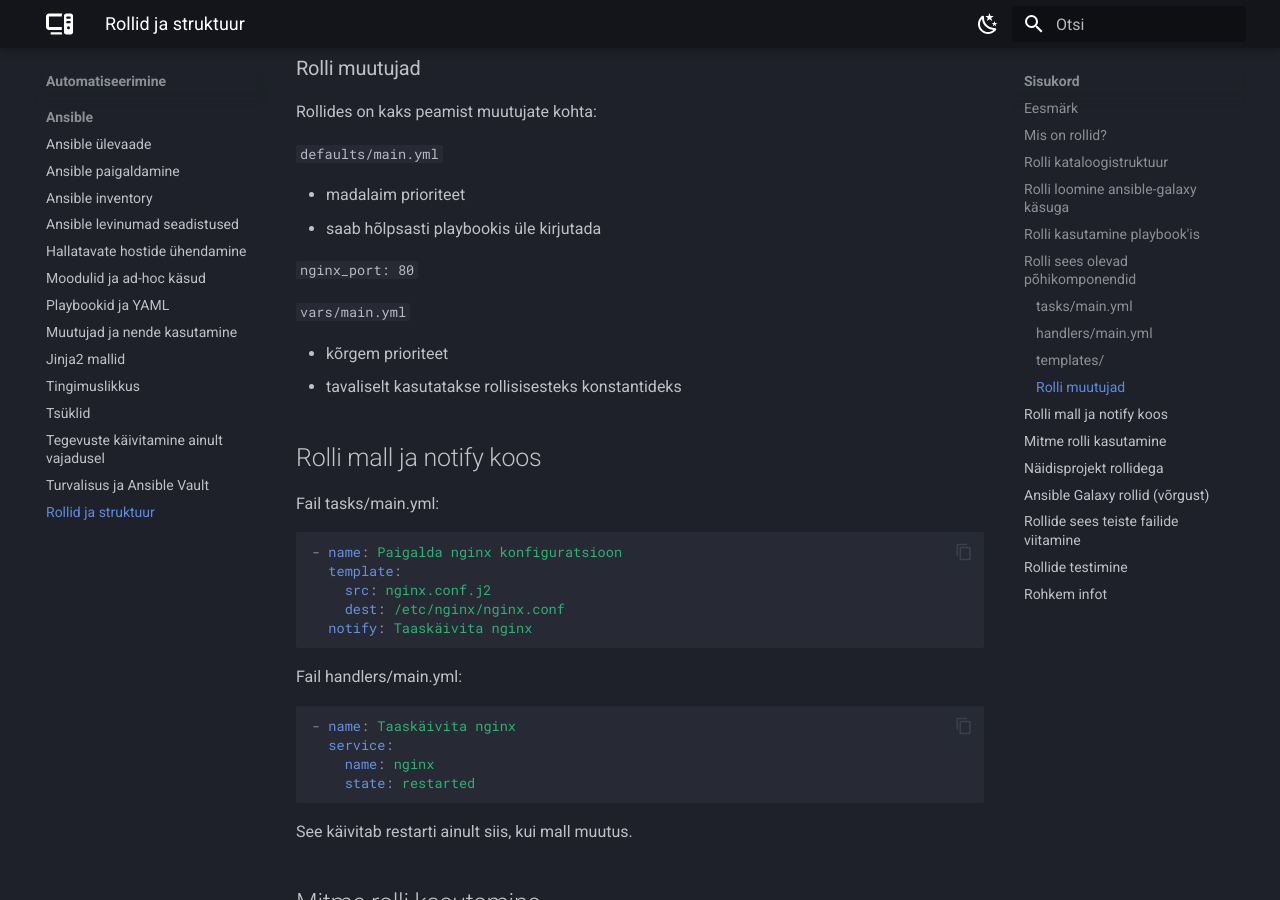
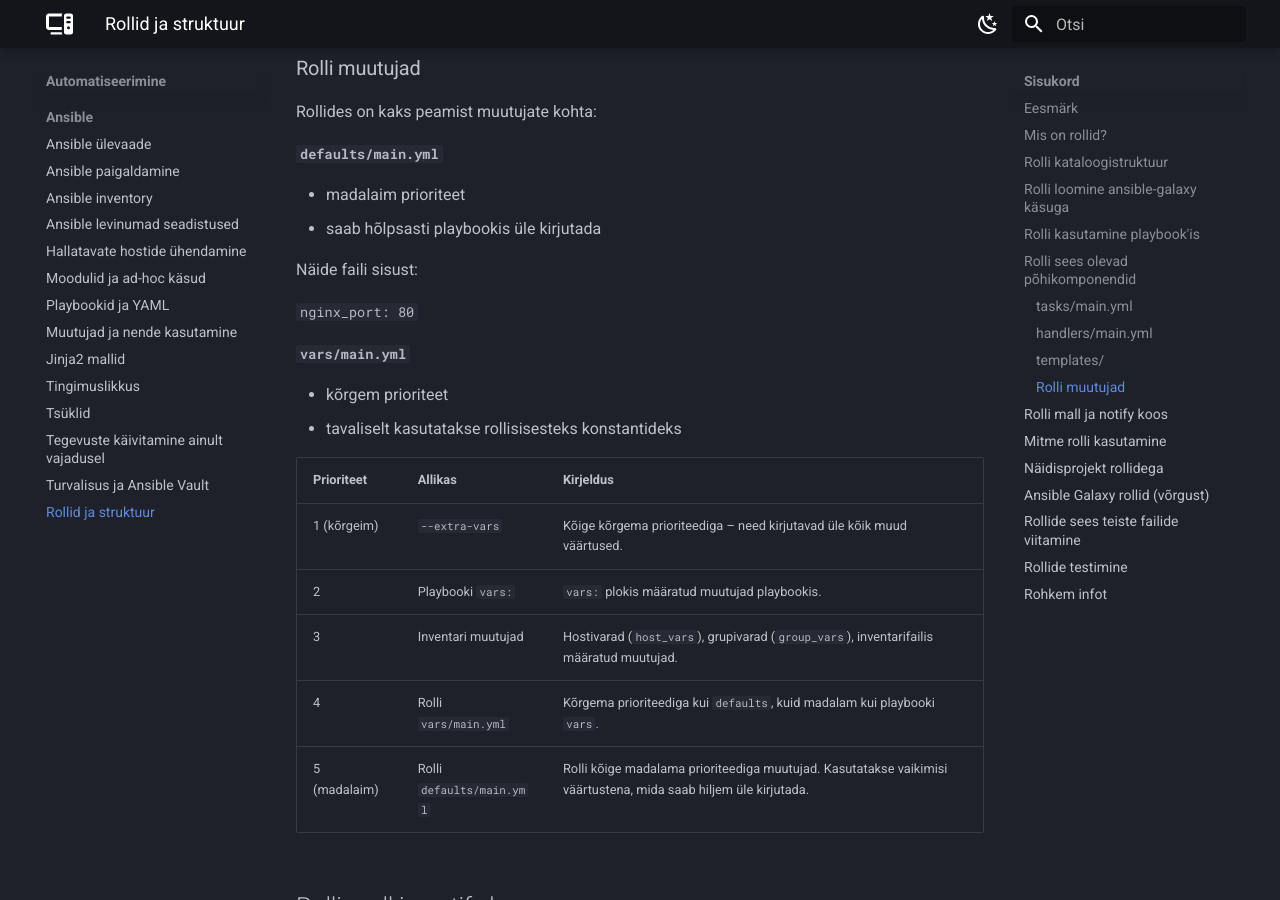
Before and after one commit to priitpaap/priitpaap.github.io, an MkDocs documentation site: the page built from docs/ansible/ansibleroles.md, in a window 1280 px wide and 900 px high, scrolled down 3612 px. Built offline with MkDocs 1.6.1 and Material for MkDocs 9.7.7, drawn with Linux system fonts in a browser that asks for light colours.

Commit message:
Update ansibleroles.md

````diff
--- a/docs/ansible/ansibleroles.md
+++ b/docs/ansible/ansibleroles.md
@@ -111,7 +111,7 @@ Ansible otsib rolli kataloogist `roles/nginx/`.
 
 ## Rolli sees olevad põhikomponendid
 
-### `tasks/main.yml`
+### **`tasks/main.yml`**
 
 Siia lähevad rolli põhitegevused. Näiteks:
 
@@ -129,7 +129,7 @@ Siia lähevad rolli põhitegevused. Näiteks:
     enabled: true
 ```
 
-### `handlers/main.yml`
+### **`handlers/main.yml`**
 
 Kui rollis on kasutusel *handlers*, siis pannakse need sellesse faili. Näiteks:
 
@@ -141,7 +141,7 @@ Kui rollis on kasutusel *handlers*, siis pannakse need sellesse faili. Näiteks:
     state: restarted
 ```
 
-### `templates/`
+### **`templates/`**
 
 Kui rollis kasutatakse malle, siis siia kasuta pannakse mallifailid (Jinja2 .j2). Näiteks:
 
@@ -152,18 +152,30 @@ Kui rollis kasutatakse malle, siis siia kasuta pannakse mallifailid (Jinja2 .j2)
 
 Rollides on kaks peamist muutujate kohta:
 
-`defaults/main.yml`
+**`defaults/main.yml`**
 
 - madalaim prioriteet
 - saab hõlpsasti playbookis üle kirjutada
 
+Näide faili sisust:
+
 `nginx_port: 80`
 
 
-`vars/main.yml`
+**`vars/main.yml`**
 
 - kõrgem prioriteet
 - tavaliselt kasutatakse rollisisesteks konstantideks
+
+| Prioriteet | Allikas                         | Kirjeldus |
+|------------|----------------------------------|-----------|
+| 1 (kõrgeim) | `--extra-vars`                  | Kõige kõrgema prioriteediga – need kirjutavad üle kõik muud väärtused. |
+| 2           | Playbooki `vars:`               | `vars:` plokis määratud muutujad playbookis. |
+| 3           | Inventari muutujad              | Hostivarad (`host_vars`), grupivarad (`group_vars`), inventarifailis määratud muutujad. |
+| 4           | Rolli `vars/main.yml`           | Kõrgema prioriteediga kui `defaults`, kuid madalam kui playbooki `vars`. |
+| 5 (madalaim) | Rolli `defaults/main.yml`       | Rolli kõige madalama prioriteediga muutujad. Kasutatakse vaikimisi väärtustena, mida saab hiljem üle kirjutada. |
+
+
 
 ## Rolli mall ja notify koos
 
````
